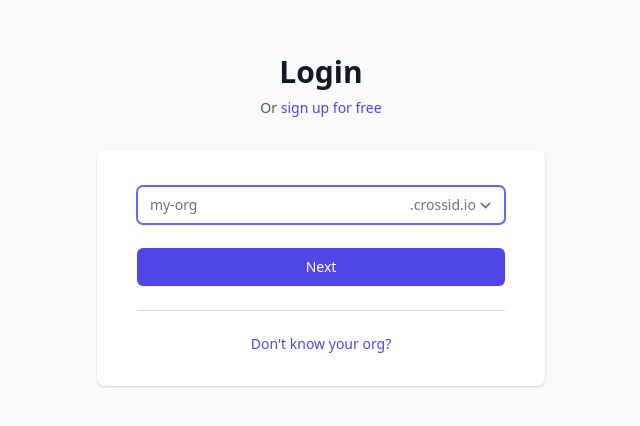
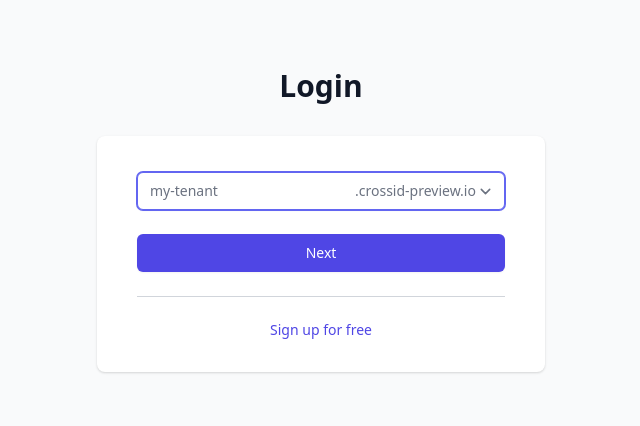
Before and after one commit to crossid/crossidio, a Next.js app: page /login in a window 1280 px wide. Shown: the part 192-618 px from the top of the page, without its empty margins (319-959 px from the left). Built offline with nearby package versions, Linux system fonts and the light colour scheme; a web font is replaced by a local one; what @badrap/bar-of-progress would draw is missing.

Commit message:
fix(login): beautifications.

```diff
--- a/src/pages/login.tsx
+++ b/src/pages/login.tsx
@@ -3,7 +3,7 @@ import Link from 'next/link'
 import { FormEvent, useState } from 'react'
 
 function Login() {
-  const [domain, setDomain] = useState('crossid.io')
+  const [domain, setDomain] = useState('preview.crossid.io')
   const [tenantId, setTenantId] = useState('')
 
   function submit(e: FormEvent<HTMLFormElement>) {
@@ -11,7 +11,7 @@ function Login() {
     if (!tenantId || tenantId.length < 3) {
       return
     }
-    window.location.href = `https://${tenantId}.${domain}/auth/login`
+    window.location.href = `https://${tenantId}.${domain}/admin`
   }
 
   return (
@@ -23,12 +23,12 @@ function Login() {
           alt="Workflow"
         /> */}
         <h2 className="mt-6 text-center text-3xl font-extrabold text-gray-900">Login</h2>
-        <p className="mt-2 text-center text-sm text-gray-600">
+        {/* <p className="mt-2 text-center text-sm text-gray-600">
           Or{' '}
           <Link href="/signup">
             <a className="font-medium text-indigo-600 hover:text-indigo-500">sign up for free</a>
           </Link>
-        </p>
+        </p> */}
       </div>
 
       <div className="mt-8 sm:mx-auto sm:w-full sm:max-w-md">
@@ -45,7 +45,7 @@ function Login() {
                   name="tenantId"
                   id="tenantId"
                   className="focus:ring-indigo-500 focus:border-indigo-500 block w-full pr-12 sm:text-sm border-gray-300 rounded-md"
-                  placeholder="my-org"
+                  placeholder="my-tenant"
                   value={tenantId}
                   onChange={(e) => setTenantId(e.target.value)}
                 />
@@ -60,8 +60,8 @@ function Login() {
                     onChange={(e) => setDomain(e.target.value)}
                     value={domain}
                   >
-                    <option>.crossid.io</option>
-                    {/* <option>.crossid-preview.io</option> */}
+                    {/* <option>.crossid.io</option> */}
+                    <option>.crossid-preview.io</option>
                   </select>
                 </div>
               </div>
@@ -89,12 +89,17 @@ function Login() {
 
             <div className="mt-6">
               <div className="text-sm">
-                <a
-                  href="#"
+                <Link href="/signup">
+                  <a className="font-medium text-indigo-600 hover:text-indigo-500 w-full inline-flex justify-center">
+                    Sign up for free
+                  </a>
+                </Link>
+                {/* <a
+                  href="https://developer.crossid.io/"
                   className="w-full inline-flex justify-center font-medium text-indigo-600 hover:text-indigo-500"
                 >
-                  Don't know your org?
-                </a>
+                  Don't know your tenant?
+                </a> */}
               </div>
             </div>
           </div>
```
